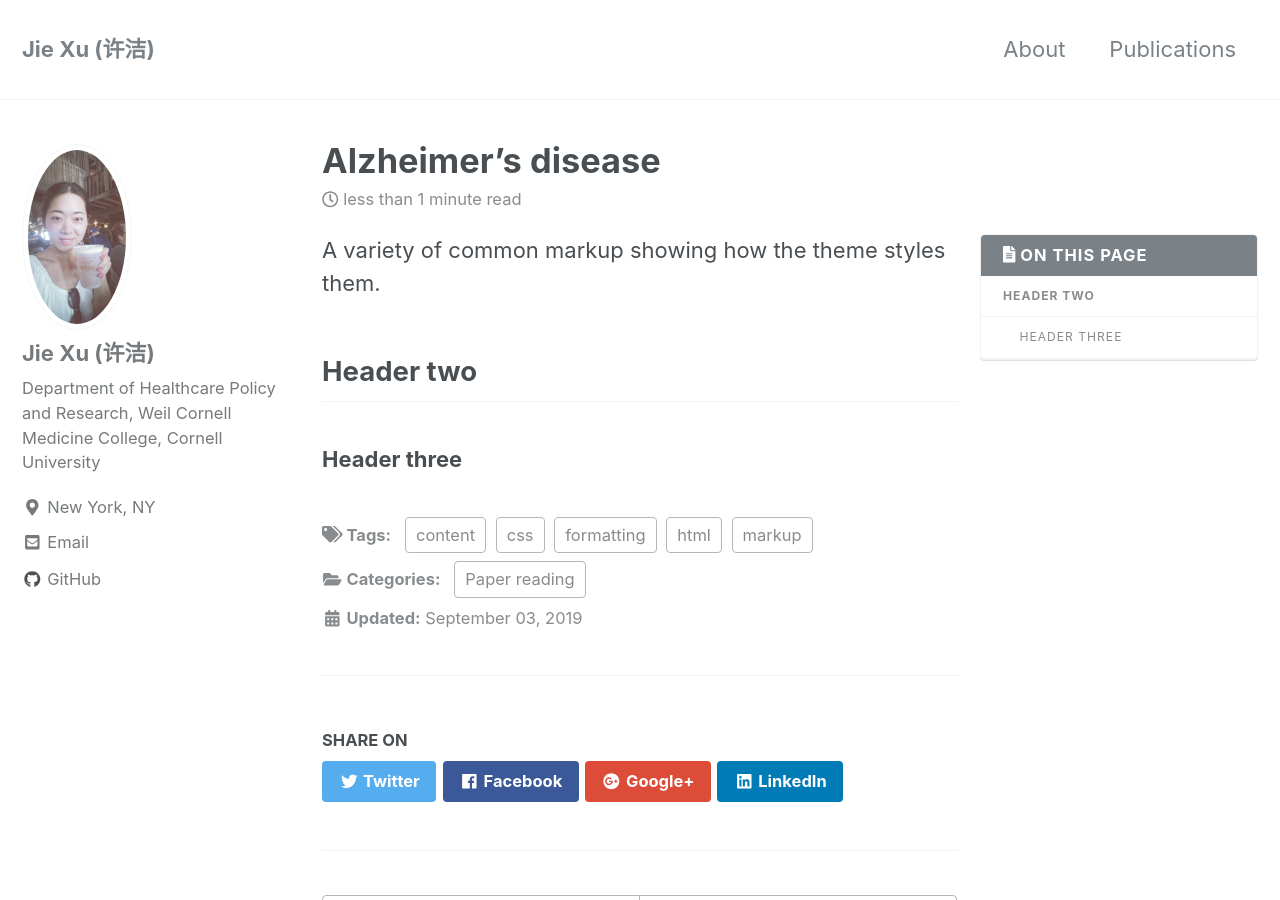
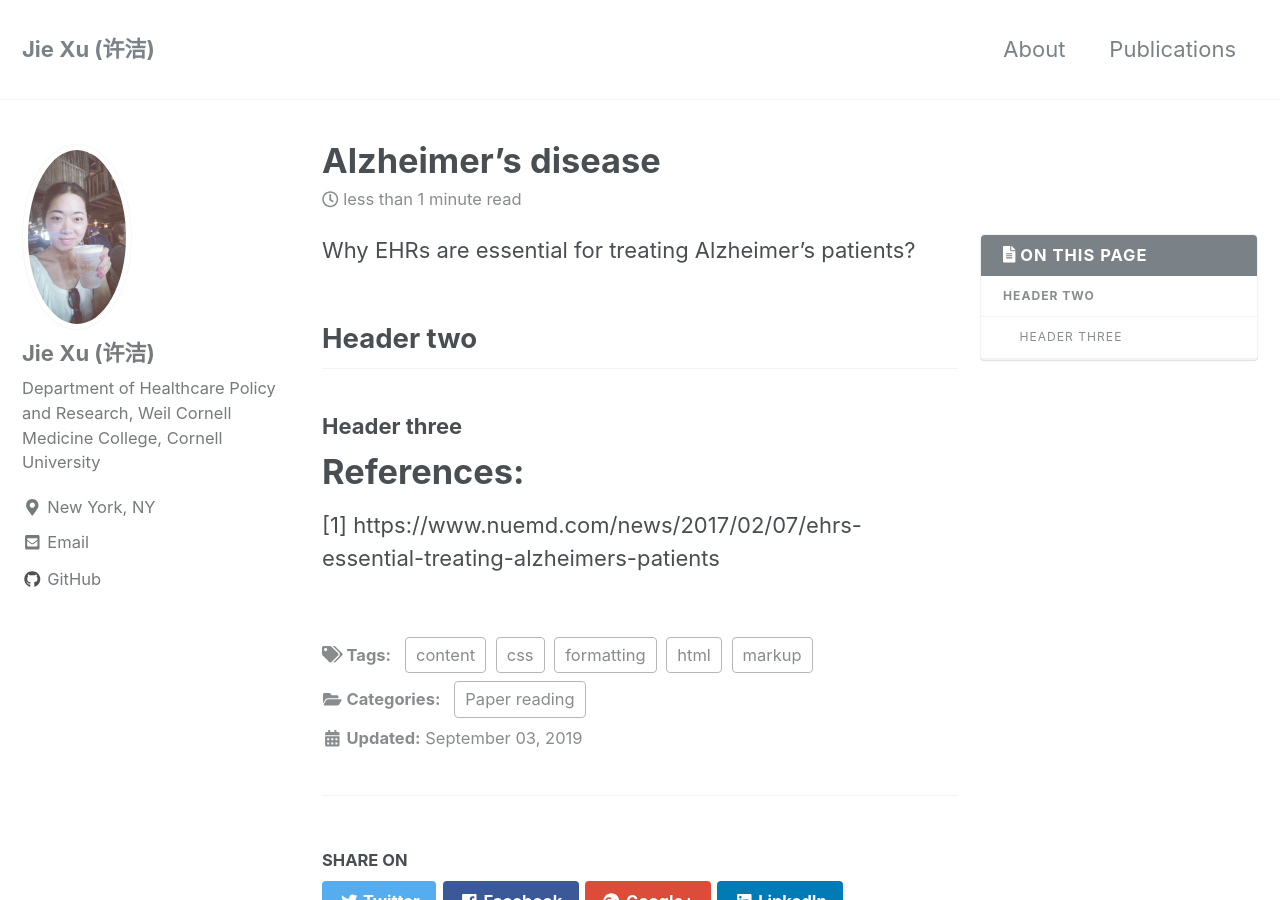
Before and after one commit to jxu1015/jxu1015.github.io, a Jekyll site: the page built from _posts/2019-09-03-Alzheimer's Disease.md, in a window 1280 px wide and 900 px high. Built offline with Jekyll 4.4.1, drawn with Linux system fonts in a browser that asks for light colours; nearby versions of some CDN libraries.

Commit message:
Update 2019-09-03-Alzheimer's Disease.md

```diff
--- a/_posts/2019-09-03-Alzheimer's Disease.md
+++ b/_posts/2019-09-03-Alzheimer's Disease.md
@@ -11,8 +11,12 @@ tags:
 toc: true
 ---
 
-A variety of common markup showing how the theme styles them.
+Why EHRs are essential for treating Alzheimer's patients?
 
 ## Header two
 
 ### Header three
+
+
+# References:
+[1] https://www.nuemd.com/news/2017/02/07/ehrs-essential-treating-alzheimers-patients
```
